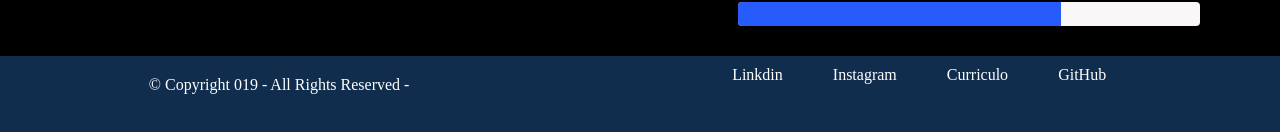
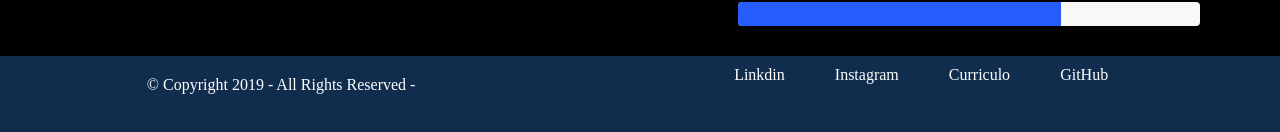
Before and after one commit to yurirolandi/Vue-Portfolio, a Vue app: page /about in a window 1280 px wide. Shown: the part 1203-1335 px from the top of the page. Built offline with nearby package versions, Linux system fonts and the light colour scheme.

Commit message:
atualização

```diff
--- a/src/components/Footer/Footer.html
+++ b/src/components/Footer/Footer.html
@@ -3,7 +3,7 @@
   <div class="footer-container">
     <div class="footer-conteudo">
       <p class="footer-text">
-        © Copyright 019 - All Rights Reserved -
+        © Copyright 2019 - All Rights Reserved -
       </p>
     </div>
     <div class="social-media">
```
